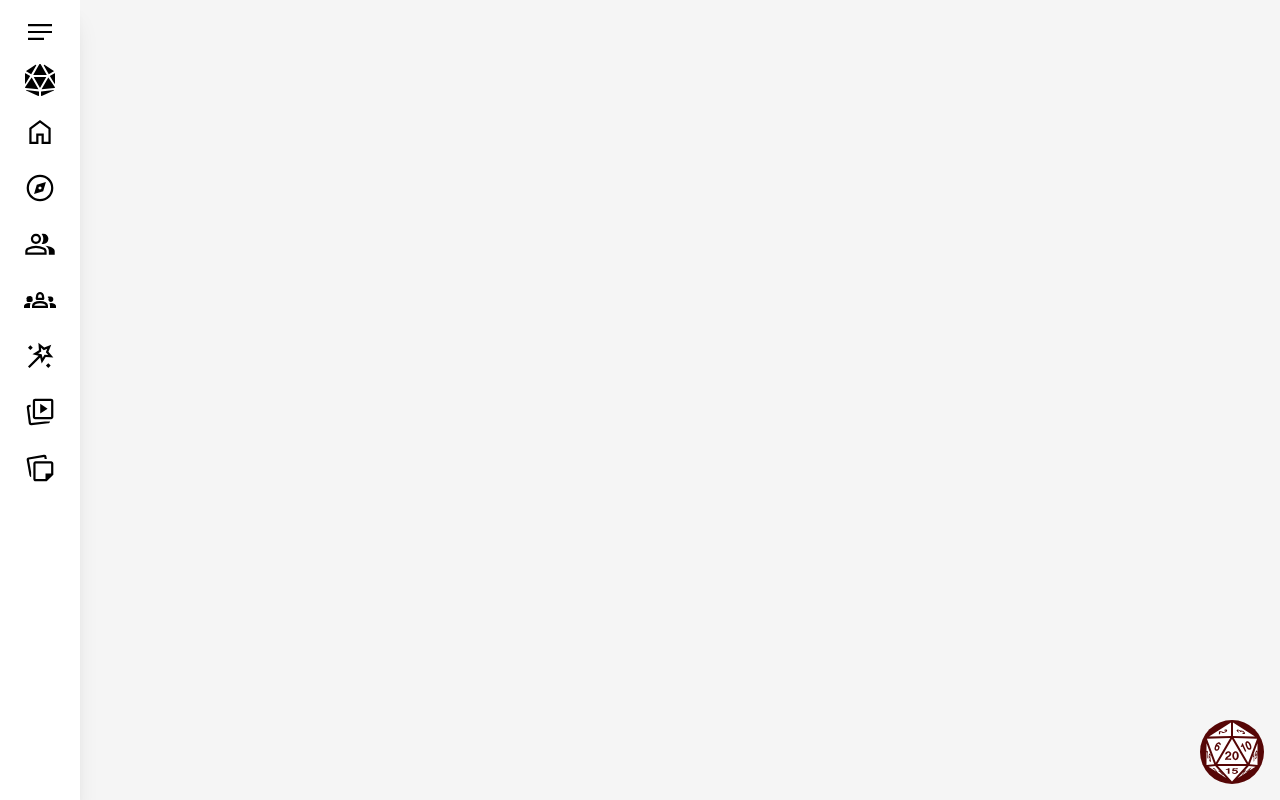
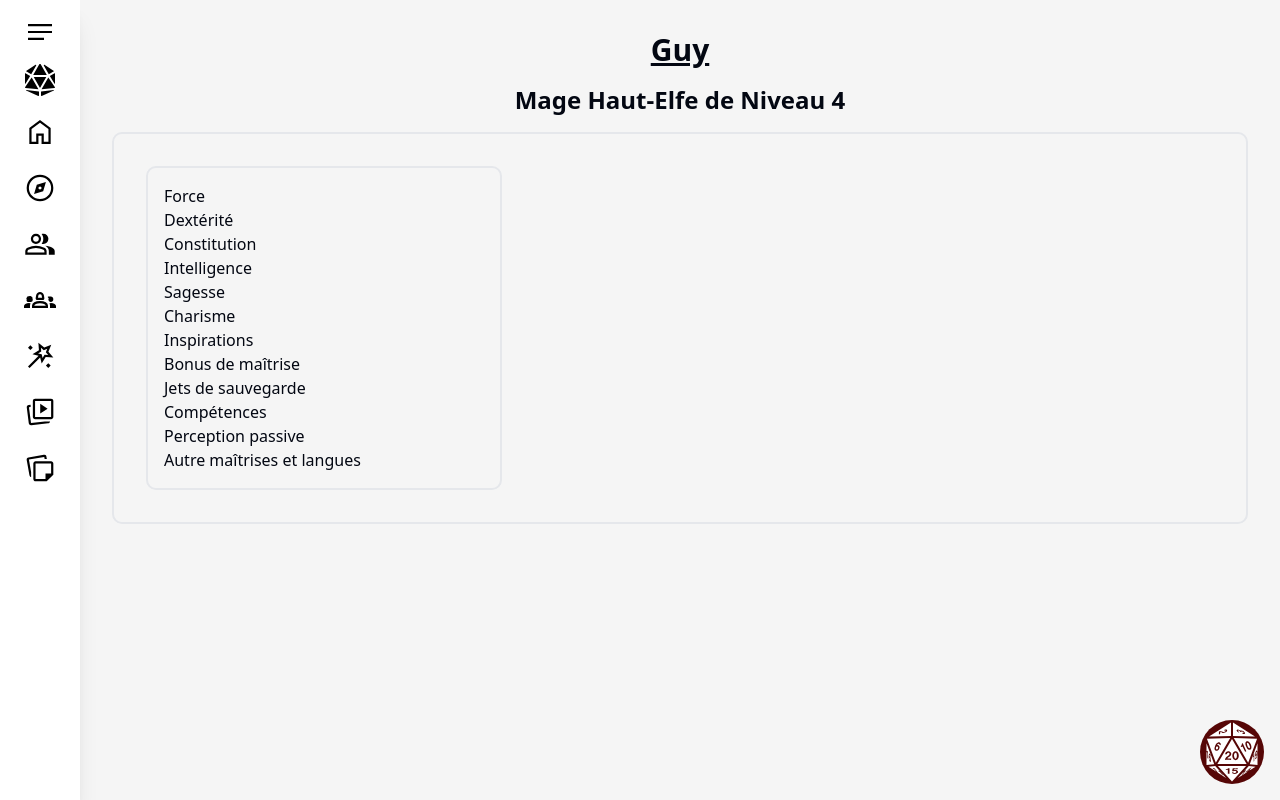
Before and after one commit to Mickael-Desclaux/Front_GameMasterCompanion, a React (Vite) app: page /player/1 in a window 1280 px wide. Before the commit this address had no page. Built offline with nearby package versions, Linux system fonts and the light colour scheme.

Commit message:
Basic layout for character page

```diff
--- a/src/App.tsx
+++ b/src/App.tsx
@@ -4,6 +4,7 @@ import HomePage from "@/pages/home.tsx";
 import Sidebar from "@/components/sidebar.tsx";
 import Dice from "@/components/dice.tsx";
 import CampaignPage from "@/pages/campaign.tsx";
+import PlayerPage from "@/pages/player.tsx";
 
 export default function App() {
 
@@ -15,6 +16,7 @@ export default function App() {
                     <Routes>
                         <Route path="/" element={<HomePage/>}/>
                         <Route path="/campaign/:campaignId" element={<CampaignPage/>}/>
+                        <Route path="/player/:playerId" element={<PlayerPage/>}/>
                     </Routes>
                     <div className="fixed bottom-2 right-2">
                         <Dice/>
--- a/src/components/playerStatus.tsx
+++ b/src/components/playerStatus.tsx
@@ -20,11 +20,12 @@ export default function PlayerStatus({...props}: PlayerStatusProps) {
     return (
         <div className="flex flex-col text-center lg:flex-row lg:text-left items-center p-2">
             <div className="w-1/2">
-                <NavLink to={`/player/${props.playerId}`} className="">
-                    <div className="flex justify-center items-center">
-                        <img className="lg:w-24 lg:h-24 mb-2 rounded-2xl" src={props.playerIcon} alt={props.playerName} />
-                    </div>
-                </NavLink>
+                <div className="flex justify-center items-center">
+                    <NavLink to={`/player/${props.playerId}`}>
+                        <img className="lg:w-24 lg:h-24 mb-2 rounded-2xl" src={props.playerIcon}
+                             alt={props.playerName}/>
+                    </NavLink>
+                </div>
             </div>
 
             <div className="w-1/2 text-sm text-balance">
--- a/src/fakeData/data.ts
+++ b/src/fakeData/data.ts
@@ -405,3 +405,14 @@ export const campaignData = {
         },
     ]
 }
+
+export const playerData = {
+    id: 1,
+    name: "Jean-Christophain de la table basse",
+    class: "Mage",
+    race: "Haut-Elfe",
+    level: 2,
+    currentHP: 15,
+    maxHP: 24,
+    icon: "https://docs.material-tailwind.com/img/face-2.jpg",
+}
--- /dev/null
+++ b/src/pages/player.tsx
@@ -0,0 +1,49 @@
+import {useParams} from "react-router-dom";
+import {character} from "@/fakeData/data.ts";
+
+export default function PlayerPage() {
+
+    const {playerId} = useParams();
+
+    return (
+        <div className="p-8">
+            <h1 className="text-3xl font-bold text-center underline pb-4">{character.characterName}</h1>
+            <h2 className="text-2xl font-bold text-center pb-4">{
+                character.characterClass} {character.characterRace} de Niveau {character.characterLevel}
+            </h2>
+
+            {/*character sheet container*/}
+            <div className="w-full h-full border-2 border-gray-200 rounded-lg p-8">
+                {/*first column : stats + languages*/}
+                <div className="flex flex-col w-1/3 border-2 border-gray-200 rounded-lg p-4">
+                    {/*stats*/}
+                    <div className="flex flex-row w-1/2">
+                        <ul className="flex flex-col">
+                            <li>Force</li>
+                            <li>Dextérité</li>
+                            <li>Constitution</li>
+                            <li>Intelligence</li>
+                            <li>Sagesse</li>
+                            <li>Charisme</li>
+                        </ul>
+                    </div>
+                    {/*inspirations + detailed stats*/}
+                    <div className="flex flex-col w-1/2">
+                        <ul className="flex flex-col">
+                            <li>Inspirations</li>
+                            <li>Bonus de maîtrise</li>
+                            <li>Jets de sauvegarde</li>
+                            <li>Compétences</li>
+                        </ul>
+                    </div>
+                    <div className="flex flex-row w-full">
+                        Perception passive
+                    </div>
+                    <div className="flex flex-row w-full">
+                        Autre maîtrises et langues
+                    </div>
+                </div>
+            </div>
+        </div>
+    )
+}
```
